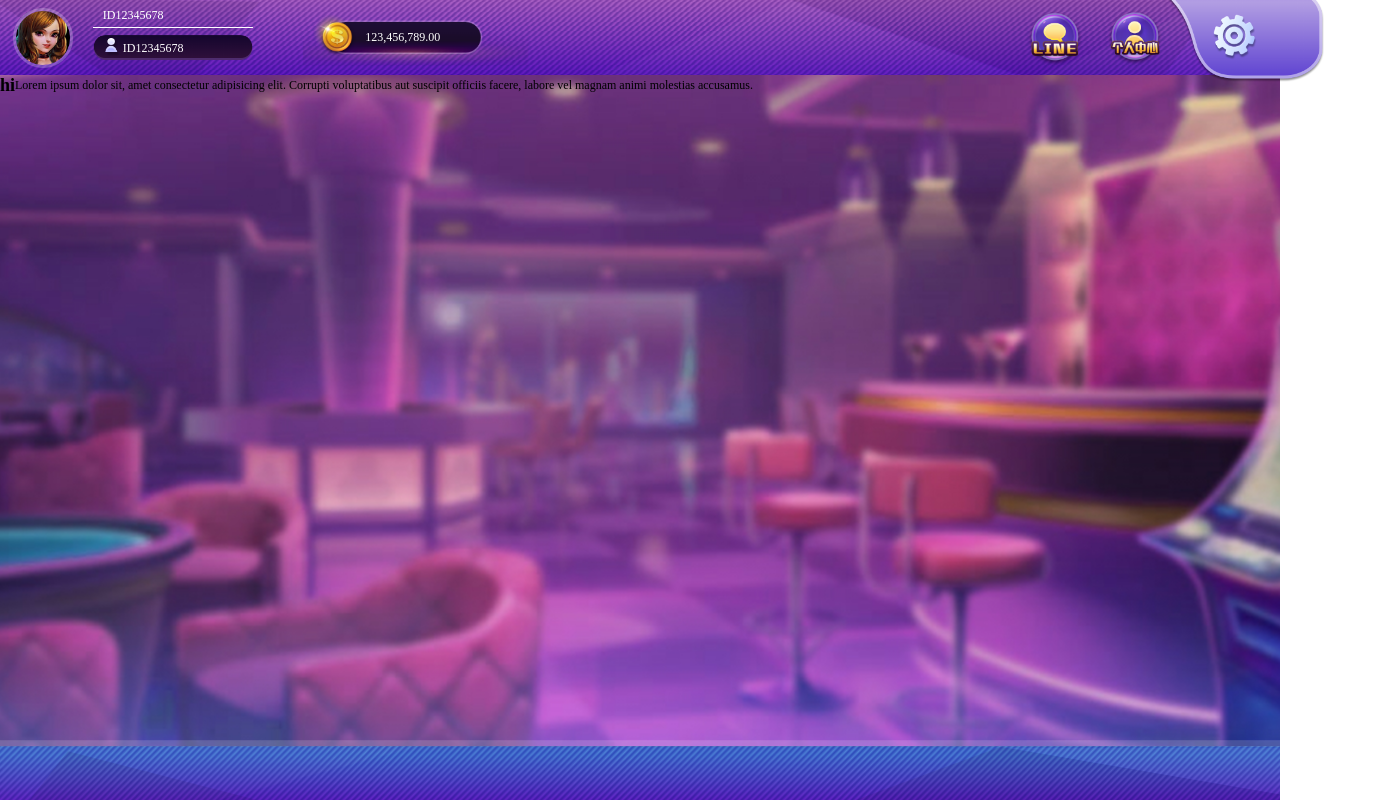
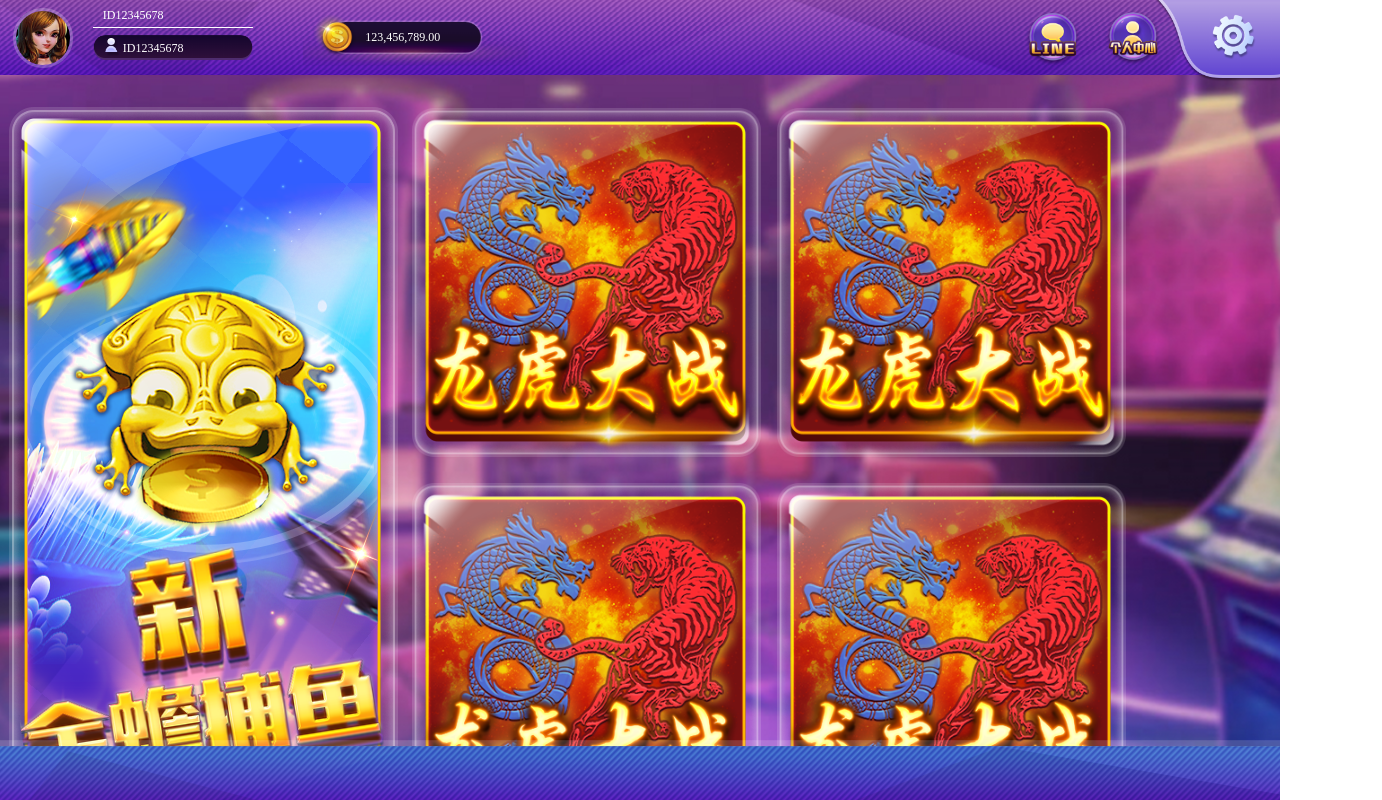
Before and after one commit to jacky1739/entertainment_loby, a Vue app: page /#/ in a window 1280 px wide. Shown: the whole page, 1382 px wide, since content can reach past the window. Built offline with nearby package versions, Linux system fonts and the light colour scheme.

Commit message:
修改navbar

```diff
--- a/src/components/FrontTest.vue
+++ b/src/components/FrontTest.vue
@@ -106,6 +106,9 @@
       justify-content: space-between;
       align-items: center;
       position: relative;
+      right: 0;
+      top: 0;
+      overflow: hidden;
       &__link {
           width: 100%;
           height: .9rem;
@@ -118,13 +121,14 @@
           height: .65rem;
           position: relative;
           z-index: 2;
+          border: 1px solid black;
         &__bg {
             position: absolute;
-            z-index: 0;
-            width: 2rem;
-            right: -67px;
+            transform: scale(3.1);
+            float: right;
+            width: 100%;
             top: -3px;
-            transform: scale(1.5);
+            right: 15px;
         }
         &__icon {
             position: absolute;
--- a/src/style/base.scss
+++ b/src/style/base.scss
@@ -15,11 +15,11 @@
     font-family: montserrat;
   }
 
-  .container {
-    display: flex;
-    justify-content: start;
-    align-items: center;
-  }
+  // .container {
+  //   display: flex;
+  //   justify-content: start;
+  //   align-items: center;
+  // }
 
   img {
     display: block;
--- a/src/views/Front/HomeView.vue
+++ b/src/views/Front/HomeView.vue
@@ -23,12 +23,12 @@
       }
       .footer {
         background-image: url('../../../public/images/Lobby/平台svg/lobby_bot_bar.svg');
-        background-position: bottom bottom;
         background-repeat: no-repeat;
         position: absolute;
         width: 100%;
         height: .6rem;
         bottom: 0;
+        right: 0;
       }
   }
 </style>
--- a/src/views/Front/IndexView.vue
+++ b/src/views/Front/IndexView.vue
@@ -1,7 +1,68 @@
 <template>
-  <h2>hi</h2>
-  <p>Lorem ipsum dolor sit, amet consectetur adipisicing elit. Corrupti voluptatibus aut suscipit officiis facere, labore vel magnam animi molestias accusamus.</p>
+  <ul class="games">
+    <li class="games__firstGame">
+      <a href="#"><img src="../../../public/images/Lobby/遊戲icon/png/新icon公版長_金蟬捕魚.png" alt=""></a>
+    </li>
+    <li>
+      <ul>
+        <li class="games__icon">
+          <a href="#"><img src="../../../public/images/Lobby/遊戲icon/png/新icon公版_龍虎鬥.png" alt=""></a>
+        </li>
+        <li class="games__icon">
+          <a href="#"><img src="../../../public/images/Lobby/遊戲icon/png/新icon公版_龍虎鬥.png" alt=""></a>
+        </li>
+      </ul>
+    </li>
+    <li>
+      <ul>
+        <li class="games__icon">
+          <a href="#"><img src="../../../public/images/Lobby/遊戲icon/png/新icon公版_龍虎鬥.png" alt=""></a>
+        </li>
+        <li class="games__icon">
+          <a href="#"><img src="../../../public/images/Lobby/遊戲icon/png/新icon公版_龍虎鬥.png" alt=""></a>
+        </li>
+      </ul>
+    </li>
+  </ul>
 </template>
 
 <style lang="scss" scoped>
+  .games {
+    display: flex;
+    margin-top: 2.5%;
+    height: 100%;
+    width: 100%;
+    &__firstGame {
+      min-width: 4.1rem;
+      height: 100%;
+    }
+    &__icon {
+      width: 3.5rem;
+      height: 100%;
+      margin: 0 .15rem .25rem 0;
+    }
+  }
 </style>
+
+<script>
+export default {
+  data () {
+    return {
+      imgData: [
+        {
+          imgUrl: '../../../public/images/Lobby/遊戲icon/svg/icon_lhd.svg'
+        },
+        {
+          imgUrl: '../../../public/images/Lobby/遊戲icon/svg/icon_wxh.svg'
+        },
+        {
+          imgUrl: '../../../public/images/Lobby/遊戲icon/svg/icon_wxh.svg'
+        },
+        {
+          imgUrl: '../../../public/images/Lobby/遊戲icon/svg/icon_lhd.svg'
+        }
+      ]
+    }
+  }
+}
+</script>
```
